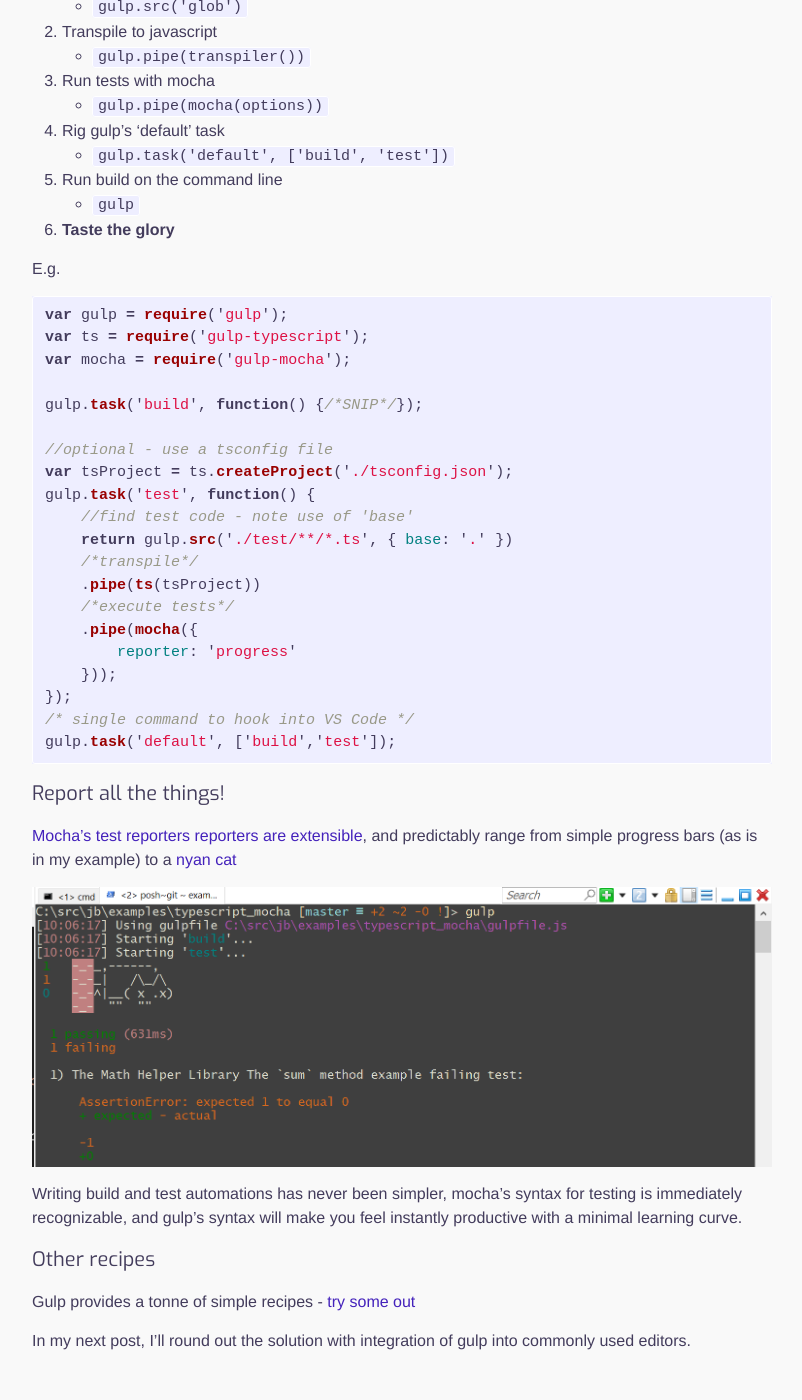
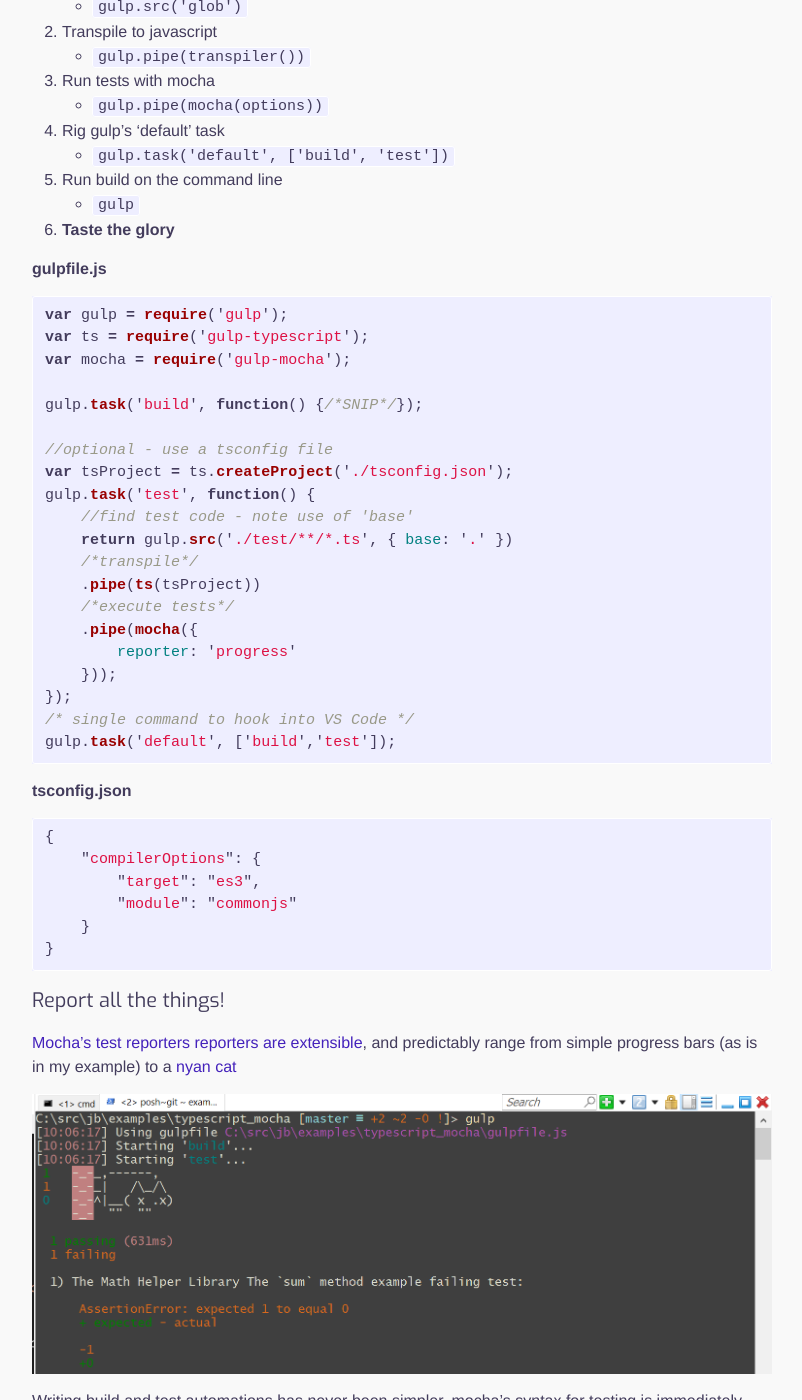
Before and after one commit to jburger/jburger.github.io, a Jekyll site: the page built from _posts/2016-02-27-typescript-testing-workflow-part1-mocha.md, in a window 1280 px wide and 1400 px high, scrolled down 2420 px. Shown: the whole window, without its empty margins (238-1040 px from the left). Built offline with Jekyll 4.4.1, drawn with Linux system fonts in a browser that asks for light colours; Markdown is read by kramdown in place of the engine named in the settings; comment, search, counter and statistics services are not loaded.

Commit message:
added tsconfig.json example

````diff
--- a/_posts/2016-02-27-typescript-testing-workflow-part1-mocha.md
+++ b/_posts/2016-02-27-typescript-testing-workflow-part1-mocha.md
@@ -82,7 +82,7 @@ The basic steps for a repeatable test task are as follows:
   - ``` gulp ```
 6. **Taste the glory**
 
-E.g.
+**gulpfile.js**
 
 ```javascript
 var gulp = require('gulp');
@@ -107,6 +107,16 @@ gulp.task('test', function() {
 gulp.task('default', ['build','test']);
 ```
 
+**tsconfig.json**
+```javascript
+{
+    "compilerOptions": {
+        "target": "es3",
+        "module": "commonjs"
+    }
+}
+```
+
 #### Report all the things!
 [Mocha's test reporters reporters are extensible](https://github.com/mochajs/mocha/tree/master/lib/reporters), and predictably range from simple progress bars (as is in my example) to a [nyan cat](https://www.youtube.com/watch?v=wZZ7oFKsKzY)
 
````
